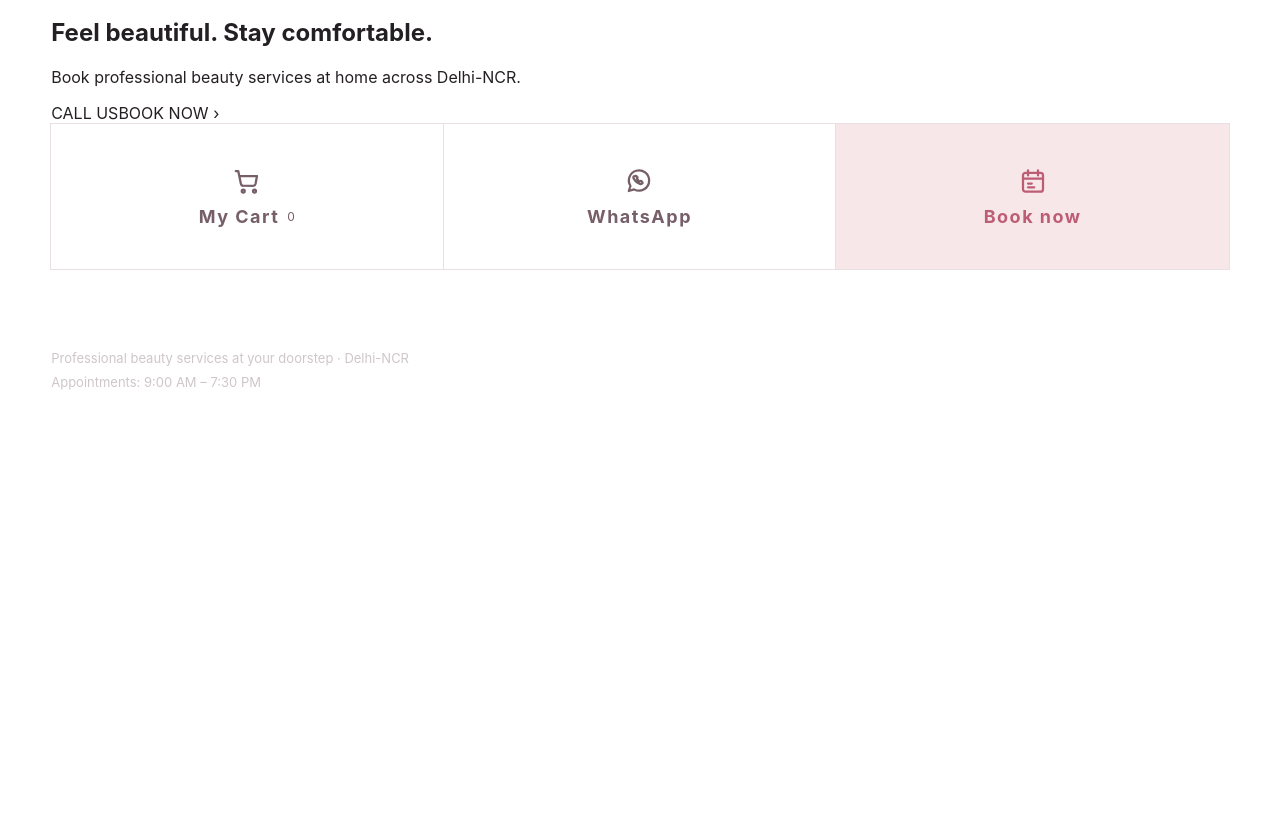
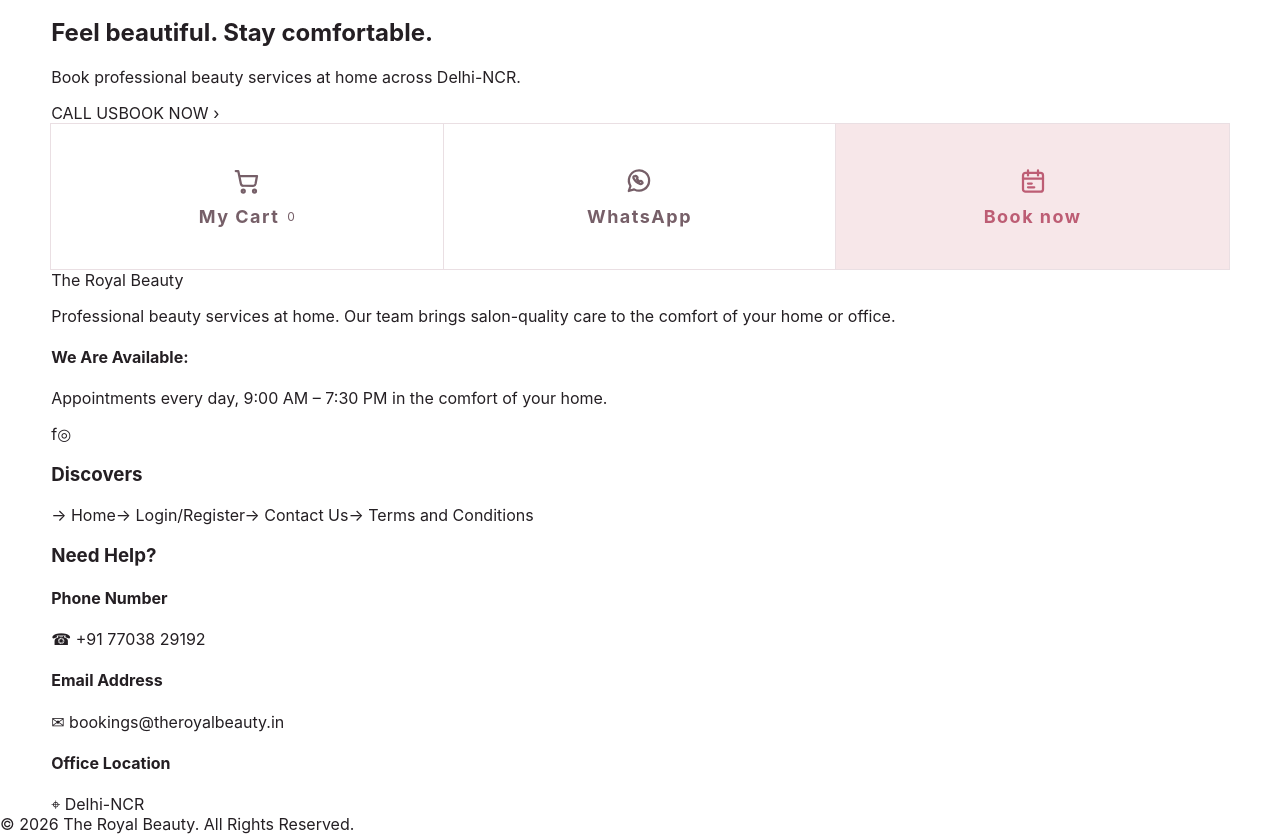
Before and after one commit to heyvivek-sketch/theroyalbeauty--2, a Next.js app: page / in a window 1280 px wide. Shown: the part 3820-4654 px from the top of the page. Before the commit the page ends 4254 px from the top, so only its background shows below. Built offline with nearby package versions, Linux system fonts and the light colour scheme; no server answers; the database is empty.

Commit message:
feat: add full Beautylook-style storefront footer

```diff
--- a/components/SiteFooter.tsx
+++ b/components/SiteFooter.tsx
@@ -1,56 +1,21 @@
 'use client';
 import Link from 'next/link';
 import { usePathname } from 'next/navigation';
-
-type Settings = Record<string, string>;
-
-function CartIcon() {
-  return <svg viewBox="0 0 24 24" aria-hidden="true"><path d="M3 4h2l2.1 10.2a2 2 0 0 0 2 1.6h7.8a2 2 0 0 0 1.9-1.4L20 8H6"/><circle cx="9" cy="20" r="1.2"/><circle cx="18" cy="20" r="1.2"/></svg>;
+type Settings=Record<string,string>;
+function CartIcon(){return <svg viewBox="0 0 24 24" aria-hidden="true"><path d="M3 4h2l2.1 10.2a2 2 0 0 0 2 1.6h7.8a2 2 0 0 0 1.9-1.4L20 8H6"/><circle cx="9" cy="20" r="1.2"/><circle cx="18" cy="20" r="1.2"/></svg>}
+function WhatsAppIcon(){return <svg viewBox="0 0 24 24" aria-hidden="true"><path d="M20.1 11.7a8.1 8.1 0 0 1-12 7L3.8 20l1.4-4A8.1 8.1 0 1 1 20.1 11.7Z"/><path d="M8.8 8.2c.2-.3.5-.4.8-.2l1 .8c.3.2.3.5.2.8l-.4.7c.5.9 1.2 1.6 2.1 2.1l.7-.4c.3-.2.6-.1.8.1l.8 1c.2.3.1.6-.2.8-.6.5-1.2.7-1.8.5-2.1-.7-4.1-2.6-5.2-4.6-.3-.6-.1-1.2.4-1.6Z"/></svg>}
+function BookIcon(){return <svg viewBox="0 0 24 24" aria-hidden="true"><rect x="4" y="5.5" width="16" height="15" rx="2"/><path d="M8 3.5v4M16 3.5v4M4 10h16M8 14h3M8 17h5"/></svg>}
+export default function SiteFooter({settings}:{settings?:Settings}) {
+ const pathname=usePathname(); if(pathname.startsWith('/admin')) return null;
+ const brand=settings?.business_name||'The Royal Beauty'; const logo=settings?.logo_url; const city=settings?.business_city||'Delhi-NCR';
+ const hours=settings?.opening_hours||'9:00 AM – 7:30 PM'; const phone=settings?.phone||settings?.business_phone||'+91 77038 29192'; const email=settings?.email||'bookings@theroyalbeauty.in'; const whatsapp=settings?.whatsapp_url||'';
+ return <footer className="beauty-footer">
+  <div className="footer-actions" aria-label="Quick actions"><Link href="/booking" className="footer-action"><span className="footer-icon"><CartIcon/></span><span><b>My Cart</b><small>0</small></span></Link>{whatsapp?<a href={whatsapp} className="footer-action" target="_blank" rel="noreferrer"><span className="footer-icon"><WhatsAppIcon/></span><span><b>WhatsApp</b></span></a>:<a href={'tel:'+phone.replace(/[^0-9+]/g,'')} className="footer-action"><span className="footer-icon"><WhatsAppIcon/></span><span><b>WhatsApp</b></span></a>}<Link href="/booking" className="footer-action footer-action-highlight"><span className="footer-icon"><BookIcon/></span><span><b>Book now</b></span></Link></div>
+  <div className="container beauty-footer-main">
+   <div className="beauty-footer-about">{logo?<img src={logo} alt={brand} className="beauty-footer-logo"/>:<div className="beauty-footer-wordmark">{brand}</div>}<p>{settings?.short_description||'Professional beauty services at home. Our team brings salon-quality care to the comfort of your home or office.'}</p><h4>We Are Available:</h4><p>Appointments every day, {hours} in the comfort of your home.</p><div className="beauty-socials"><a href="#" aria-label="Facebook">f</a><a href="#" aria-label="Instagram">◎</a></div></div>
+   <div className="beauty-footer-col"><h3>Discovers</h3><Link href="/">→ Home</Link><Link href="/customer">→ Login/Register</Link><Link href="/contact">→ Contact Us</Link><Link href="/terms">→ Terms and Conditions</Link></div>
+   <div className="beauty-footer-col"><h3>Need Help?</h3><h4>Phone Number</h4><a href={'tel:'+phone.replace(/[^0-9+]/g,'')}>☎ {phone}</a><h4>Email Address</h4><a href={'mailto:'+email}>✉ {email}</a><h4>Office Location</h4><span>⌖ {city}</span></div>
+  </div>
+  <div className="beauty-copyright">© 2026 <span>{brand}</span>. All Rights Reserved.</div>
+ </footer>;
 }
-function WhatsAppIcon() {
-  return <svg viewBox="0 0 24 24" aria-hidden="true"><path d="M20.1 11.7a8.1 8.1 0 0 1-12 7L3.8 20l1.4-4A8.1 8.1 0 1 1 20.1 11.7Z"/><path d="M8.8 8.2c.2-.3.5-.4.8-.2l1 .8c.3.2.3.5.2.8l-.4.7c.5.9 1.2 1.6 2.1 2.1l.7-.4c.3-.2.6-.1.8.1l.8 1c.2.3.1.6-.2.8-.6.5-1.2.7-1.8.5-2.1-.7-4.1-2.6-5.2-4.6-.3-.6-.1-1.2.4-1.6Z"/></svg>;
-}
-function BookIcon() {
-  return <svg viewBox="0 0 24 24" aria-hidden="true"><rect x="4" y="5.5" width="16" height="15" rx="2"/><path d="M8 3.5v4M16 3.5v4M4 10h16M8 14h3M8 17h5"/></svg>;
-}
-
-export default function SiteFooter({settings}:{settings?:Settings}) {
-  const pathname = usePathname();
-  if (pathname.startsWith('/admin')) return null;
-  const whatsapp=settings?.whatsapp_url;
-  const brand=settings?.business_name || 'The Royal Beauty';
-  const logo=settings?.logo_url;
-  const city=settings?.business_city || 'Delhi-NCR';
-  const hours=settings?.opening_hours || '9:00 AM – 7:30 PM';
-
-  return (
-    <footer className="footer">
-      <div className="footer-actions" aria-label="Quick actions">
-        <Link href="/booking" className="footer-action">
-          <span className="footer-icon"><CartIcon /></span>
-          <span><b>My Cart</b><small>0</small></span>
-        </Link>
-        {whatsapp ? (
-          <a href={whatsapp} className="footer-action" target="_blank" rel="noreferrer">
-            <span className="footer-icon"><WhatsAppIcon /></span>
-            <span><b>WhatsApp</b></span>
-          </a>
-        ) : (
-          <Link href="/booking" className="footer-action">
-            <span className="footer-icon"><WhatsAppIcon /></span>
-            <span><b>WhatsApp</b></span>
-          </Link>
-        )}
-        <Link href="/booking" className="footer-action footer-action-highlight">
-          <span className="footer-icon"><BookIcon /></span>
-          <span><b>Book now</b></span>
-        </Link>
-      </div>
-      <div className="container footer-brand">
-        <div className="logo">{logo ? <img src={logo} alt={brand} className="site-logo-image" /> : brand}</div>
-        <p className="muted">Professional beauty services at your doorstep · {city}</p>
-        <p className="muted">Appointments: {hours}</p>
-      </div>
-    </footer>
-  );
-}
```
